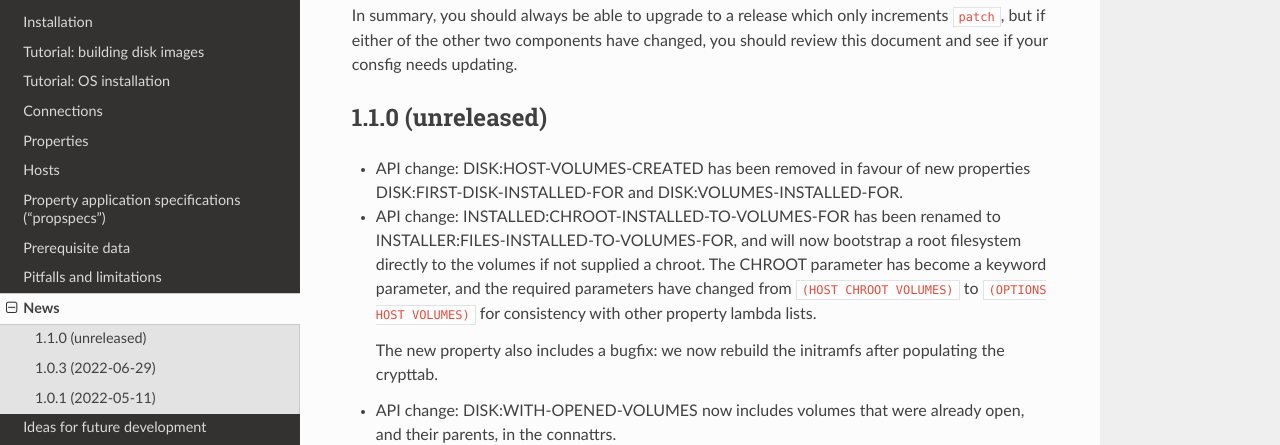
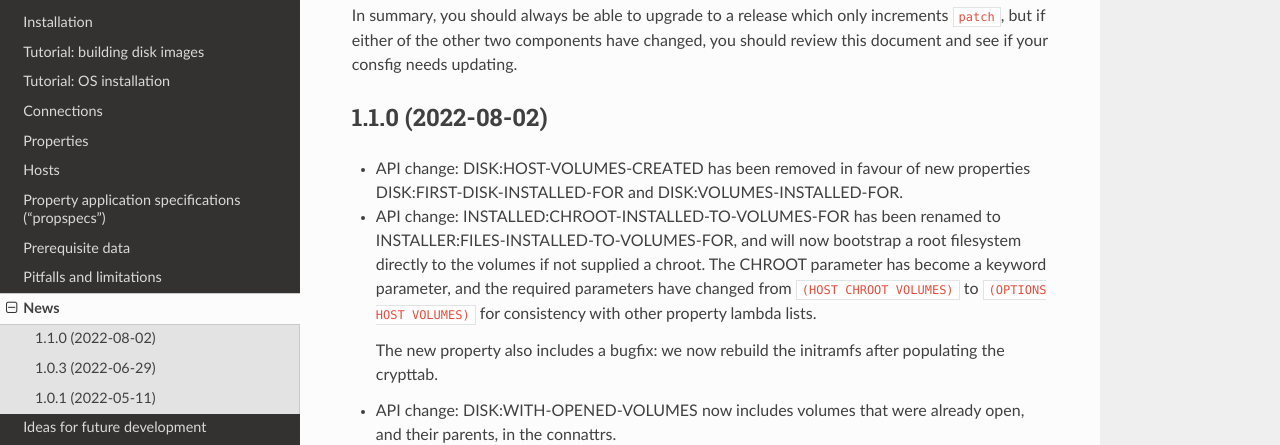
Before and after one commit to spwhitton/consfigurator, a Sphinx documentation site: the page built from doc/news.rst, in a window 1280 px wide and 900 px high, scrolled down 386 px. Shown: the part 159-604 px from the top of the window. Built offline with Sphinx 7.4.7 and the Read the Docs theme 2.0.0, drawn with Linux system fonts in a browser that asks for light colours.

```diff
--- a/doc/conf.py
+++ b/doc/conf.py
@@ -22,7 +22,7 @@ copyright = '2020-2022, Sean Whitton'
 author = 'Sean Whitton'
 
 # The full version, including alpha/beta/rc tags
-release = '1.0.3'
+release = '1.1.0'
 
 
 # -- General configuration ---------------------------------------------------
--- a/doc/news.rst
+++ b/doc/news.rst
@@ -23,7 +23,7 @@ In summary, you should always be able to upgrade to a release which only
 increments ``patch``, but if either of the other two components have changed,
 you should review this document and see if your consfig needs updating.
 
-1.1.0 (unreleased)
+1.1.0 (2022-08-02)
 ------------------
 
 - API change: DISK:HOST-VOLUMES-CREATED has been removed in favour of new
```
Also changed, not shown: 3 other files.
